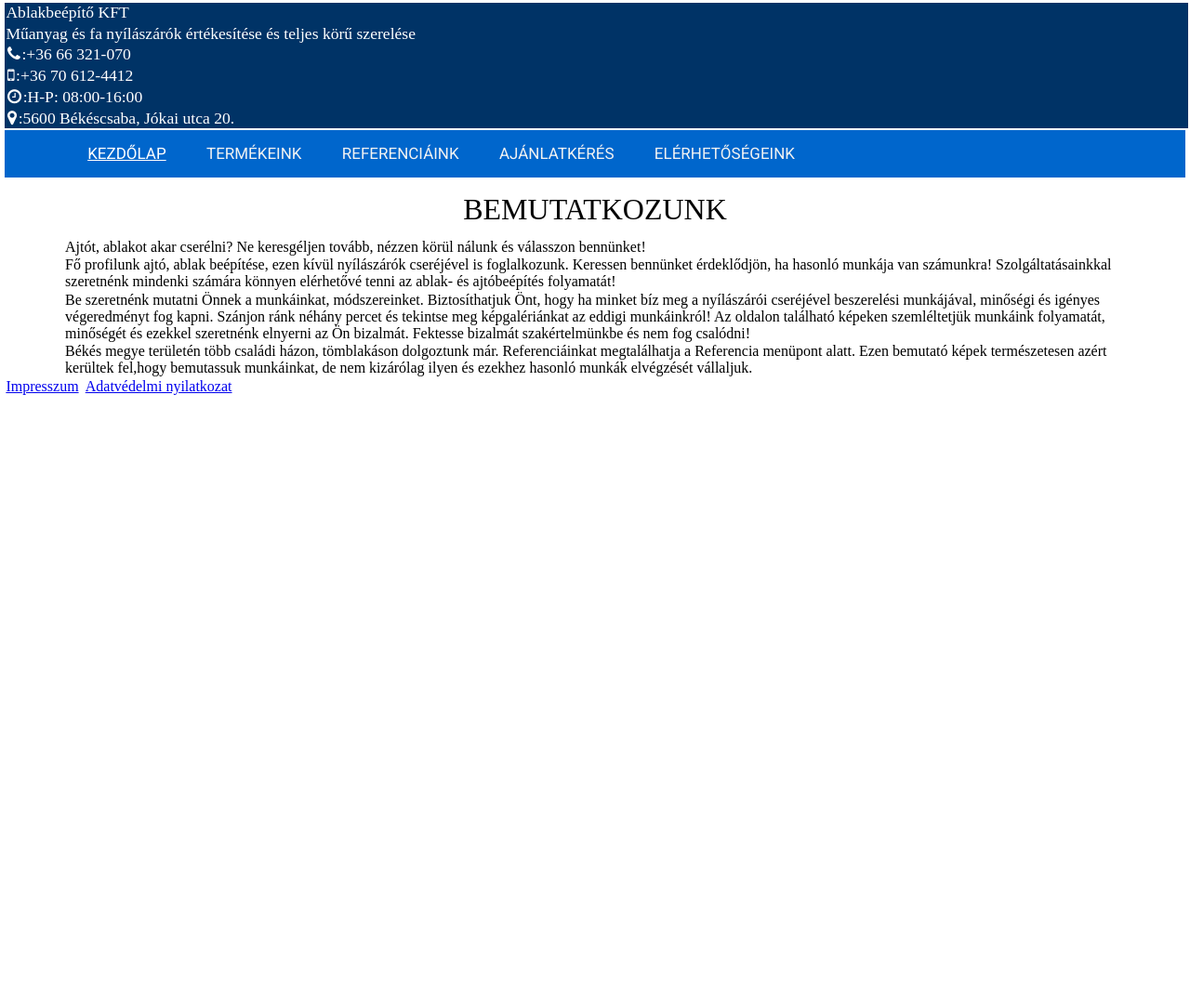
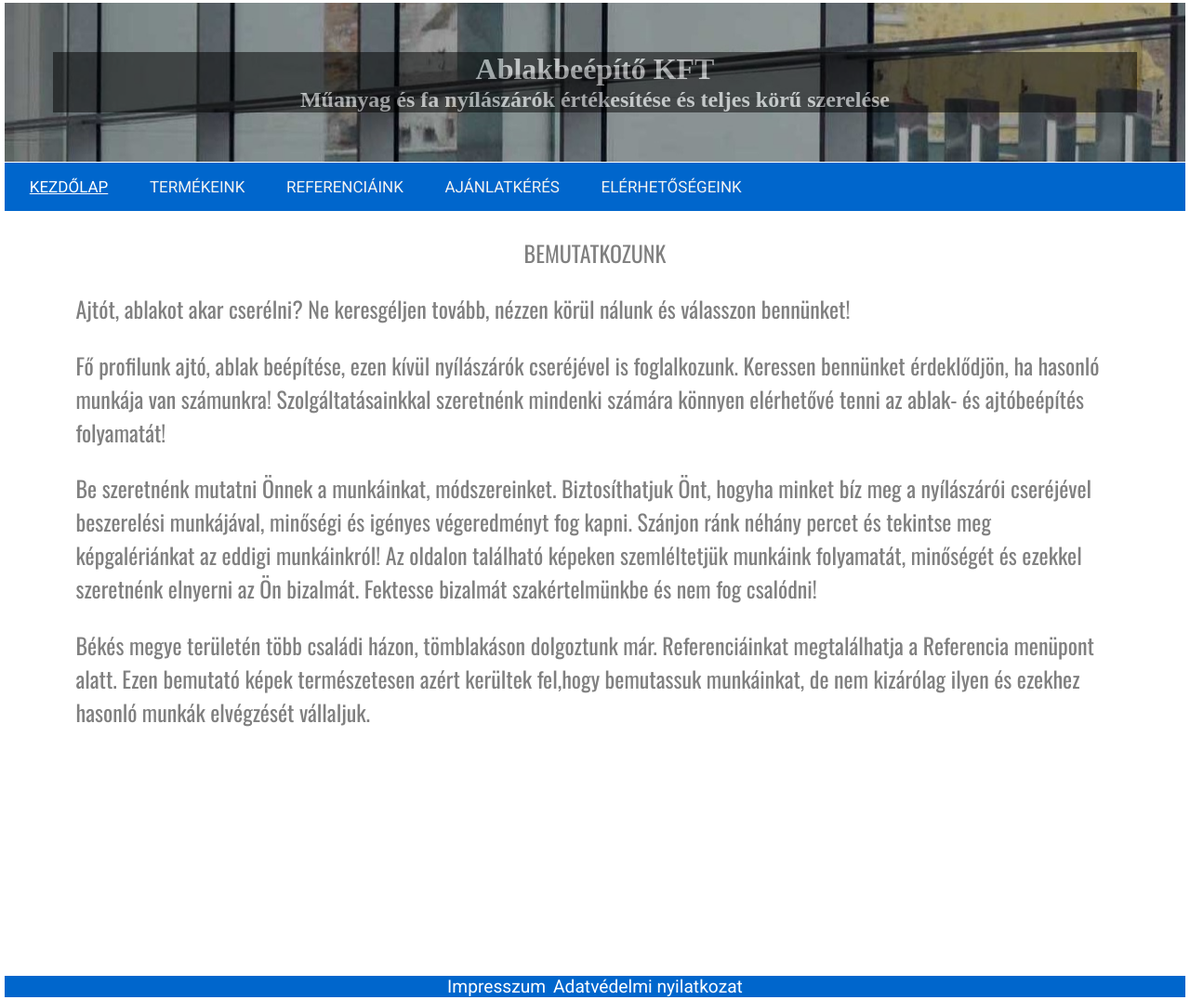
Before and after one commit to HJuke/Ablakbeepito-KFT, a plain HTML site: page index.html in a window 1280 px wide. Shown: the whole page at 93% size. Before the commit the page ends 800 px from the top, so only its background shows below. Drawn offline with nearby package versions, Linux system fonts and the light colour scheme.

Commit message:
index_layout_changes

```diff
--- a/css/style.css
+++ b/css/style.css
@@ -3,18 +3,29 @@
     padding: 0;
 }
 
+/* HEADER LAYOUT */
+
 .header {
-    height: 15%;
-    width: 100%;
-    font-size: 1.1rem;
-    background-color: #003366;
-    color: white;
+    padding: 4%;
+    height: 4%;
+    max-width: 100%;
+    background-image: url('cover.jpg');
+    background-attachment: fixed;
+    background-position: center;
 }
 
+.headertext {
+    max-width: 100%;
+    opacity: 0.5;
+    background: black;
+    color: white;
+    font-family: 'Audiowide' sans-serif;
+}
+/* RESPONSIVE NAV LAYOUT */
 .topnav {
+    height: 20%;
     background-color: #0066cc;
     overflow: hidden;
-    padding-left: 5%;
 }
 
 .topnav a {
@@ -64,7 +75,9 @@
     text-align: left;
 }
 }
+ /* CONTENT LAYOUT */
 .content {
+    height: 60%;
     padding-top: 1%;
     padding-left: 5%;
     padding-right: 5%;
@@ -72,4 +85,28 @@
 .maintitle {
     font-size: 2rem;
     padding-bottom: 1%;
+    font-family: 'Oswald', sans-serif;
+    color: gray;
 }
+
+.content p {
+    font-size: 1.5rem;
+    padding: 1%;
+    font-family: 'Oswald', sans-serif;
+    color: gray;
+}
+
+/* FOOTER LAYOUT */
+
+.footer {
+    margin-top: 20%;
+    height: 20%;
+    font-family: 'Roboto', sans-serif;
+    font-size: 1.2rem;
+    background-color: #0066cc;
+}
+
+.footer a {
+    color: white;
+    text-decoration: none;
+}
--- a/index.html
+++ b/index.html
@@ -4,17 +4,17 @@
         <meta name="viewport" content="width=device-width, initial-scale=1.0">
         <link rel="stylesheet" type="text/css" href="css/style.css">
         <link rel="stylesheet" href="https://cdnjs.cloudflare.com/ajax/libs/font-awesome/4.7.0/css/font-awesome.min.css">
-        <link href="https://fonts.googleapis.com/css2?family=Roboto&display=swap" rel="stylesheet">
+        <link href="https://fonts.googleapis.com/css2?family=Oswald&family=Roboto&family=Audiowide" rel="stylesheet">
         <title>Ablakbeépítő KFT</title>
     </head>
     <body>
         <div class="header">
-            <p>Ablakbeépítő KFT</p>
-            <p>Műanyag és fa nyílászárók értékesítése és teljes körű szerelése</p>
-            <p><i class="fa fa-phone" aria-hidden="true"></i>:+36 66 321-070</p>
-            <p><i class="fa fa-mobile" aria-hidden="true"></i>:+36 70 612-4412</p>
-            <p><i class="fa fa-clock-o" aria-hidden="true"></i>:H-P: 08:00-16:00</p>
-            <p><i class="fa fa-map-marker" aria-hidden="true"></i>:5600 Békéscsaba, Jókai utca 20.</p>
+            <div class="headertext">
+                <center>
+                    <h1>Ablakbeépítő KFT</h1>
+                    <h2>Műanyag és fa nyílászárók értékesítése és teljes körű szerelése</h2>
+                </center>
+            </div>
         </div>
         <div class="topnav" id="myTopnav">
             <a href="index.html" class="active">KEZDŐLAP</a>
@@ -33,7 +33,7 @@
             <p>Fő profilunk ajtó, ablak beépítése, ezen kívül nyílászárók cseréjével is foglalkozunk. Keressen bennünket érdeklődjön,
                ha hasonló munkája van számunkra! Szolgáltatásainkkal szeretnénk mindenki számára könnyen elérhetővé tenni az ablak- és
                ajtóbeépítés folyamatát!</p>
-            <p>Be szeretnénk mutatni Önnek a munkáinkat, módszereinket. Biztosíthatjuk Önt, hogy ha minket bíz meg a nyílászárói cseréjével
+            <p>Be szeretnénk mutatni Önnek a munkáinkat, módszereinket. Biztosíthatjuk Önt, hogyha minket bíz meg a nyílászárói cseréjével
                beszerelési munkájával, minőségi és igényes végeredményt fog kapni. Szánjon ránk néhány percet és tekintse meg képgalériánkat
                az eddigi munkáinkról! Az oldalon található képeken szemléltetjük munkáink folyamatát, minőségét és ezekkel szeretnénk elnyerni
                az Ön bizalmát.  Fektesse bizalmát szakértelmünkbe és nem fog csalódni!</p>
@@ -42,8 +42,8 @@
                elvégzését vállaljuk.</p>
         </div>
         <div class="footer">
-            <a href="#">Impresszum</a>
-            <a href="#">Adatvédelmi nyilatkozat</a>
+            <center><a href="#">Impresszum</a>
+            <a href="#">Adatvédelmi nyilatkozat</a></center>
         </div>
     </body>
 </html>
```
Also changed, not shown: assets/cover.jpg (added), assets/coverimg.jpg (added), css/cover.jpg (added).
